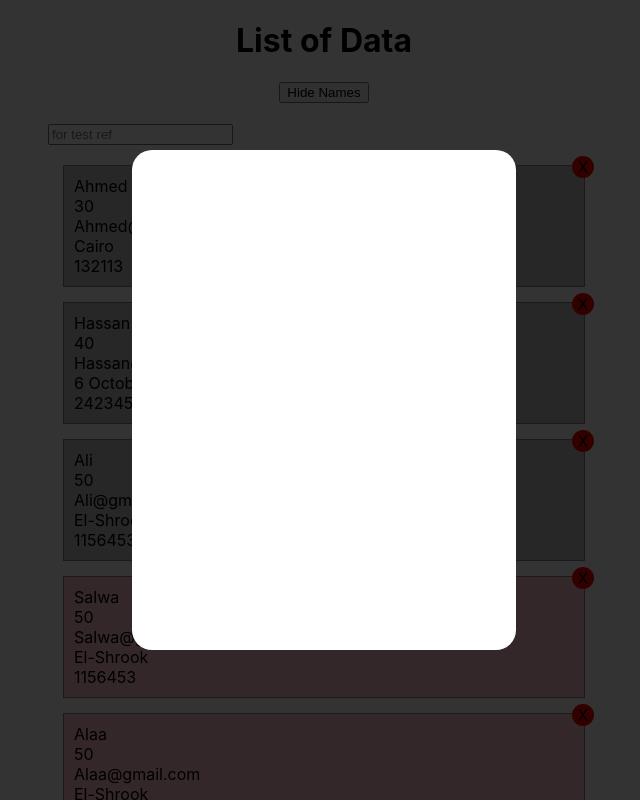
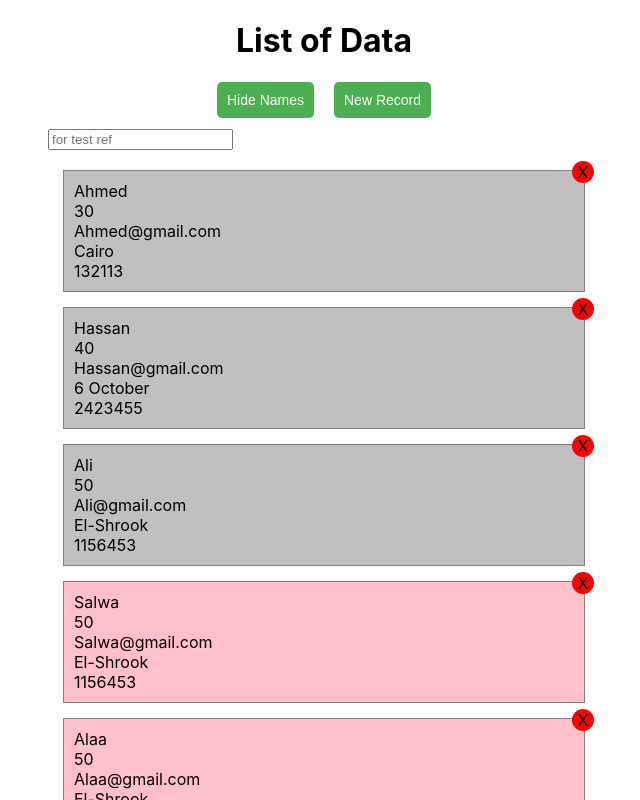
Before and after one commit to ahmed3la/learn-react-essentials, a React (Create React App) app: page / in a window 1280 px wide. Shown: the top 800 px of the page, without its empty margins (316-956 px from the left). Built offline with nearby package versions, Linux system fonts and the light colour scheme.

Commit message:
Merge branch 'master'

```diff
--- a/src/App/App.js
+++ b/src/App/App.js
@@ -9,6 +9,7 @@ const App = () => {
 
   const [cardsToggle, setCardToggle] = useState(true);
   const [filter, setFilter] = useState("");
+  const [showModal, setShowModal] = useState(false);
   const [state, setState] = useState([
     {
       id: 1,
@@ -91,11 +92,31 @@ const App = () => {
 
   return (
     <div className={styles.mainContaner}>
-      <Modal />
+      <Modal
+        show={showModal}
+        closeModal={() => {
+          setShowModal(false);
+        }}
+      />
       <h1>List of Data</h1>
-      <button style={{ marginBottom: "20px" }} onClick={toggleHandler}>
-        {cardsToggle ? "Hide Names" : "Show Names"}
-      </button>
+      <div style={{ display: "flex", marginBottom: "10px" }}>
+        <button
+          style={{ marginRight: "20px" }}
+          onClick={toggleHandler}
+          className={styles.button}
+        >
+          {cardsToggle ? "Hide Names" : "Show Names"}
+        </button>
+
+        <button
+          className={styles.button}
+          onClick={() => {
+            setShowModal(true);
+          }}
+        >
+          New Record
+        </button>
+      </div>
 
       <div className={cardsToggle ? styles.show : styles.hide}>
         <Filter filteration={filterNames}></Filter>
--- a/src/App/App.module.css
+++ b/src/App/App.module.css
@@ -1,3 +1,16 @@
+.button {
+  background-color: #4CAF50;
+  border: none;
+  color: white;
+  padding: 10px;
+  text-align: center;
+  text-decoration: none;
+  display: inline-block;
+  font-size: 14px;
+  border-radius: 5px;
+}
+
+
 .mainContaner {
   display: flex;
   align-items: center;
--- a/src/Component/Modal/Modal.js
+++ b/src/Component/Modal/Modal.js
@@ -2,21 +2,25 @@ import { Fragment } from "react";
 import ReactDOM from "react-dom";
 import styles from "./Modal.module.css";
 
-const BackDrop = () => <div className={styles.backDrop}></div>;
+const BackDrop = ({ close }) => (
+  <div className={styles.backDrop} onClick={close}></div>
+);
 
 const Overlay = () => <div className={styles.overlay}></div>;
 
-const Modal = () => {
+const Modal = ({ show, closeModal }) => {
   return (
+    show && (
       <Fragment>
         {ReactDOM.createPortal(
           <Fragment>
-          <BackDrop />
+            <BackDrop close={closeModal} />
             <Overlay />
           </Fragment>,
           document.getElementById("modal")
         )}
       </Fragment>
+    )
   );
 };
 
```
Lines whose indentation alone changed are shown as unchanged.
